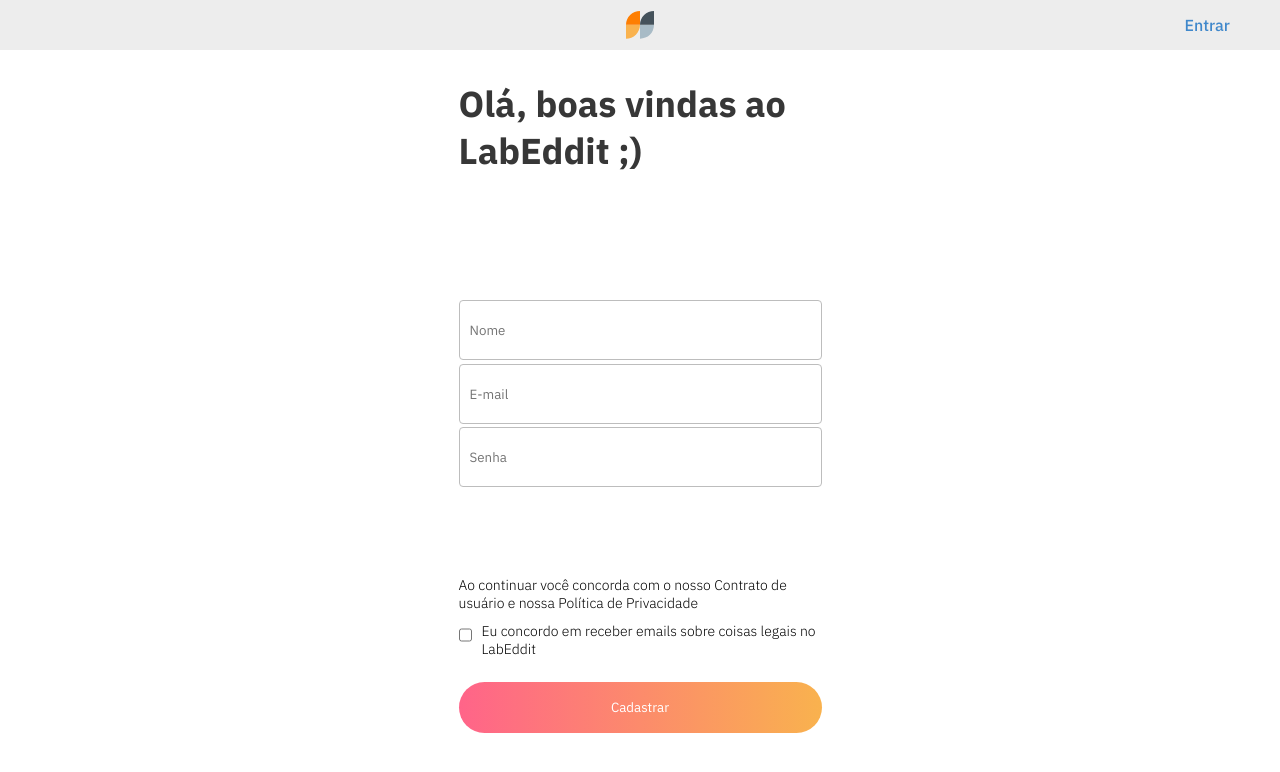
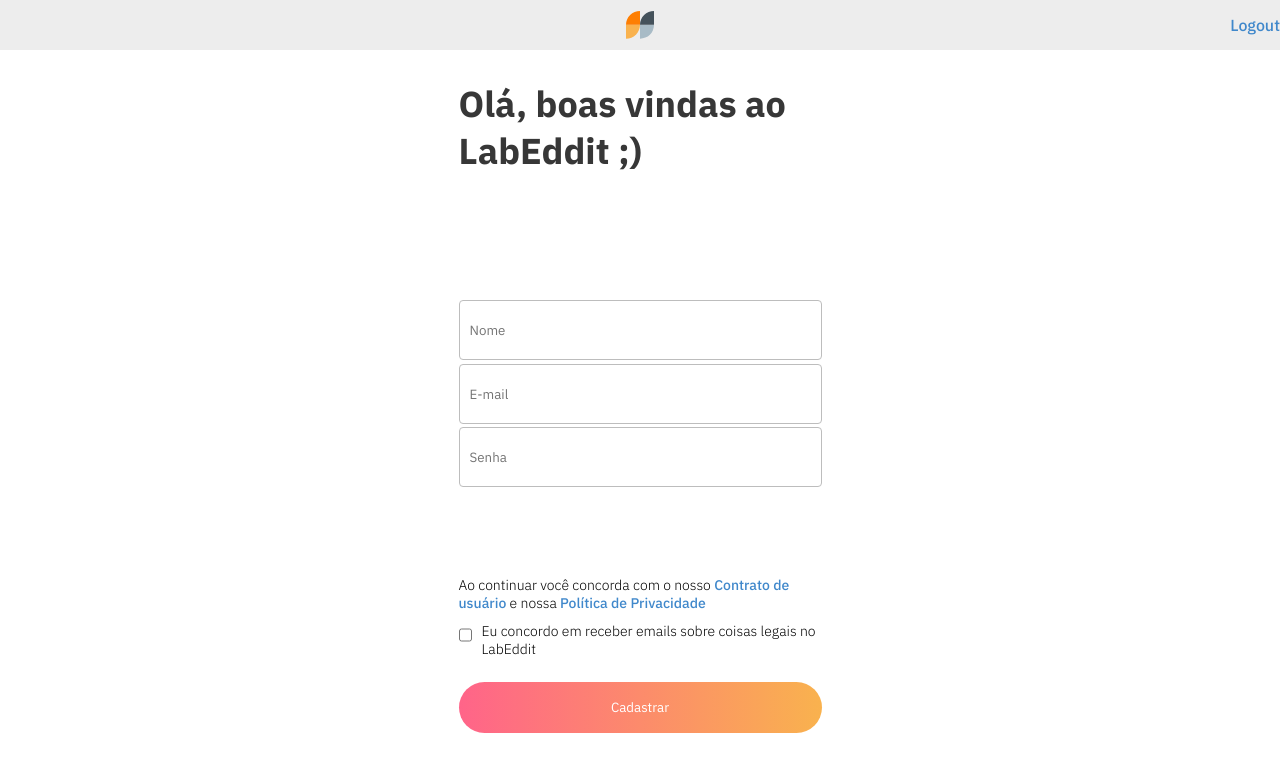
Before and after one commit to paulajardimf/labeddit-frontend, a React (Vite) app: page /signup in a window 1280 px wide. Shown: the top 772 px of the page. Built offline with nearby package versions, Linux system fonts and the light colour scheme; sample sign-in values are in the browser's storage.

Commit message:
:sparkles: feat: Autenticação

```diff
--- a/src/Globalstyle.jsx
+++ b/src/Globalstyle.jsx
@@ -28,4 +28,9 @@ export const GlobalStyle = createGlobalStyle`
     font-size: 0.875rem;
     font-weight: 300;
   }
+
+  a {
+    color: #4088CB;
+    font-weight: 500;
+  }
 `;
--- a/src/components/Navbar/Navbar.jsx
+++ b/src/components/Navbar/Navbar.jsx
@@ -1,13 +1,29 @@
+import { useContext } from "react";
 import logo from "../../assets/logo.svg";
+import { GlobalContext } from "../../contexts/GlobalContext";
 import { NavbarStyled } from "./NavbarStyled";
+import { useNavigate } from "react-router-dom";
+import { goToLoginPage } from "../../routes/coordinator";
 
 export default function Navbar() {
+  const {context, page, setPage} = useContext(GlobalContext);
+
+  const navigate = useNavigate();
+
+  function logout() {
+    window.localStorage.removeItem("labeddit-token");
+    context.setIsAuth(false);
+    goToLoginPage(navigate);
+  }
+
   return (
     <>
       <NavbarStyled>
           <div>
             <img src={logo} alt="" />
-            <a className="login">Entrar</a>
+            {context.isAuth && <a className="logout" onClick={logout} >Logout</a>}
+            {!context.isAuth && <a className="login" onClick={() => goToLoginPage(navigate)} >Entrar</a>}
+
           </div>
       </NavbarStyled>
     </>
--- a/src/components/Navbar/NavbarStyled.jsx
+++ b/src/components/Navbar/NavbarStyled.jsx
@@ -13,17 +13,14 @@ export const NavbarStyled = styled.header`
     position: absolute;
     top: 0;
     align-items: center;
+    justify-content: flex-end;
   }
 
   img {
     width: 28px;
-    position: relative;
+    position: fixed;
     left: 50%;
     transform: translateX(-50%);
   }
 
-  a {
-    color: #4088CB;
-    font-weight: 500;
-  }
 `;
--- a/src/components/Post/Comment.jsx
+++ b/src/components/Post/Comment.jsx
@@ -10,7 +10,7 @@ import { goToCommentsPage } from "../../routes/coordinator";
 import { useNavigate, useParams } from "react-router-dom";
 
 export default function Comment({comment}) {
-  const { context, posts, setPosts, fetchPosts, fetchComments, comments, setComments } = useContext(GlobalContext);
+  const { context, posts, setPosts, fetchPosts, fetchComments, comments, setComments, page, setPage } = useContext(GlobalContext);
 
   const params = useParams();
 
--- a/src/components/Post/Post.jsx
+++ b/src/components/Post/Post.jsx
@@ -10,7 +10,7 @@ import { goToCommentsPage } from "../../routes/coordinator";
 import { useNavigate } from "react-router-dom";
 
 export default function Post({ post }) {
-  const { context, posts, setPosts, fetchPosts } = useContext(GlobalContext);
+  const { context, posts, setPosts, fetchPosts, page, setPage } = useContext(GlobalContext);
   const [comment, setComment] = useState([]);
 
   const navigate = useNavigate();
@@ -87,7 +87,10 @@ export default function Post({ post }) {
             />
             <h6>{post.dislikes}</h6>
           </div>
-          <div onClick={()=> goToCommentsPage(navigate, post.id)}>
+          <div onClick={()=> {
+            goToCommentsPage(navigate, post.id)
+            setPage("commentPage")
+          }}>
             <img src={commentIcon} alt="" />
             <h6>{comment.length}</h6>
           </div>
--- a/src/contexts/GlobalState.jsx
+++ b/src/contexts/GlobalState.jsx
@@ -6,6 +6,7 @@ export default function GlobalState() {
   const [posts, setPosts] = useState([]);
   const [isAuth, setIsAuth] = useState(false);
   const [comments, setComments] = useState([]);
+  const [page, setPage] = useState("")
 
   useEffect(() => {
     const token = window.localStorage.getItem("cookenu-token")
@@ -62,6 +63,8 @@ export default function GlobalState() {
     setPosts,
     fetchComments,
     comments,
-    setComments
+    setComments,
+    page,
+    setPage
   }
 }
--- a/src/pages/CommentsPage/CommentsPage.jsx
+++ b/src/pages/CommentsPage/CommentsPage.jsx
@@ -10,10 +10,16 @@ import { PostsPageStyled } from "../PostsPage/PostsPageStyled";
 
 
 export default function CommentsPage() {
-  const { fetchPosts, posts, fetchComments, comments, setComments } = useContext(GlobalContext);
+  const { context, fetchPosts, posts, fetchComments, comments, setComments } = useContext(GlobalContext);
 
   const [content, setContent] = useState("");
   const params = useParams();
+
+  useEffect(() => {
+    if (!context.isAuth) {
+      goToLoginPage(navigate)
+    }
+  }, [])
 
   useEffect(() => {
     fetchPosts()
--- a/src/pages/LoginPage/LoginPage.jsx
+++ b/src/pages/LoginPage/LoginPage.jsx
@@ -8,11 +8,9 @@ import { useNavigate } from "react-router-dom";
 import { goToPostsPage, goToSignupPage } from "../../routes/coordinator";
 
 export default function LoginPage() {
-  const context = useContext(GlobalContext);
+  const { context, page, setPage } = useContext(GlobalContext);
 
   const navigate = useNavigate();
-
-  const [isLoading, setIsLoading] = useState(false);
 
   const [form, setForm] = useState({
     email: "",
@@ -25,8 +23,6 @@ export default function LoginPage() {
 
   const login = async () => {
     try {
-      setIsLoading(true);
-
       const body = {
         email: form.email,
         password: form.password,
@@ -35,14 +31,13 @@ export default function LoginPage() {
       const response = await axios.post(`${BASE_URL}/user/login`, body);
 
       window.localStorage.setItem("labeddit-token", response.data.token);
+      const token = window.localStorage.getItem("labeddit-token");
 
-      setIsLoading(false);
-      context.context.setIsAuth(true);
+      context.setIsAuth(true);
 
-      goToPostsPage(navigate);
+      goToPostsPage(navigate, token);
     } catch (error) {
       console.log(error);
-      setIsLoading(false);
     }
   };
 
@@ -55,13 +50,36 @@ export default function LoginPage() {
           <h5>O projeto de rede social da Labenu</h5>
         </section>
         <section>
-          <input type="email" value={form.email} onChange={onChangeForm} name="email" placeholder="E-mail" autoComplete="off"/>
-          <input type="password" value={form.password} onChange={onChangeForm} name="password" placeholder="Senha" autoComplete="off"/>
+          <input
+            type="email"
+            value={form.email}
+            onChange={onChangeForm}
+            name="email"
+            placeholder="E-mail"
+            autoComplete="off"
+          />
+          <input
+            type="password"
+            value={form.password}
+            onChange={onChangeForm}
+            name="password"
+            placeholder="Senha"
+            autoComplete="off"
+          />
         </section>
         <section>
-          <button className="button-color" onClick={login}>Continuar</button>
+          <button className="button-color" onClick={login}>
+            Continuar
+          </button>
           <hr />
-          <button onClick={() => goToSignupPage(navigate)}>Crie uma conta!</button>
+          <button
+            onClick={() => {
+              goToSignupPage(navigate);
+              setPage("signupPage");
+            }}
+          >
+            Crie uma conta!
+          </button>
         </section>
       </LoginPageStyled>
     </>
--- a/src/pages/PostsPage/PostsPage.jsx
+++ b/src/pages/PostsPage/PostsPage.jsx
@@ -15,11 +15,11 @@ export default function PostsPage() {
   const [content, setContent] = useState("");
   const navigate = useNavigate();
 
-  // useEffect(() => {
-  //   if (!context.context.isAuth) {
-  //     goToLoginPage(navigate)
-  //   }
-  // }, [])
+  useEffect(() => {
+    if (!context.isAuth) {
+      goToLoginPage(navigate)
+    }
+  }, [])
 
   useEffect(() => {
     fetchPosts();
--- a/src/pages/SignupPage/SignupPage.jsx
+++ b/src/pages/SignupPage/SignupPage.jsx
@@ -12,8 +12,6 @@ export default function SignupPage() {
 
   const navigate = useNavigate();
 
-  const [isLoading, setIsLoading] = useState(false);
-
   const [form, setForm] = useState({
     name: "",
     email: "",
@@ -24,7 +22,7 @@ export default function SignupPage() {
     if (context.context.isAuth) {
       goToPostsPage(navigate);
     }
-  }, [context.isAuth, navigate]);
+  }, []);
 
   const onChangeForm = (event) => {
     setForm({ ...form, [event.target.name]: event.target.value });
```
